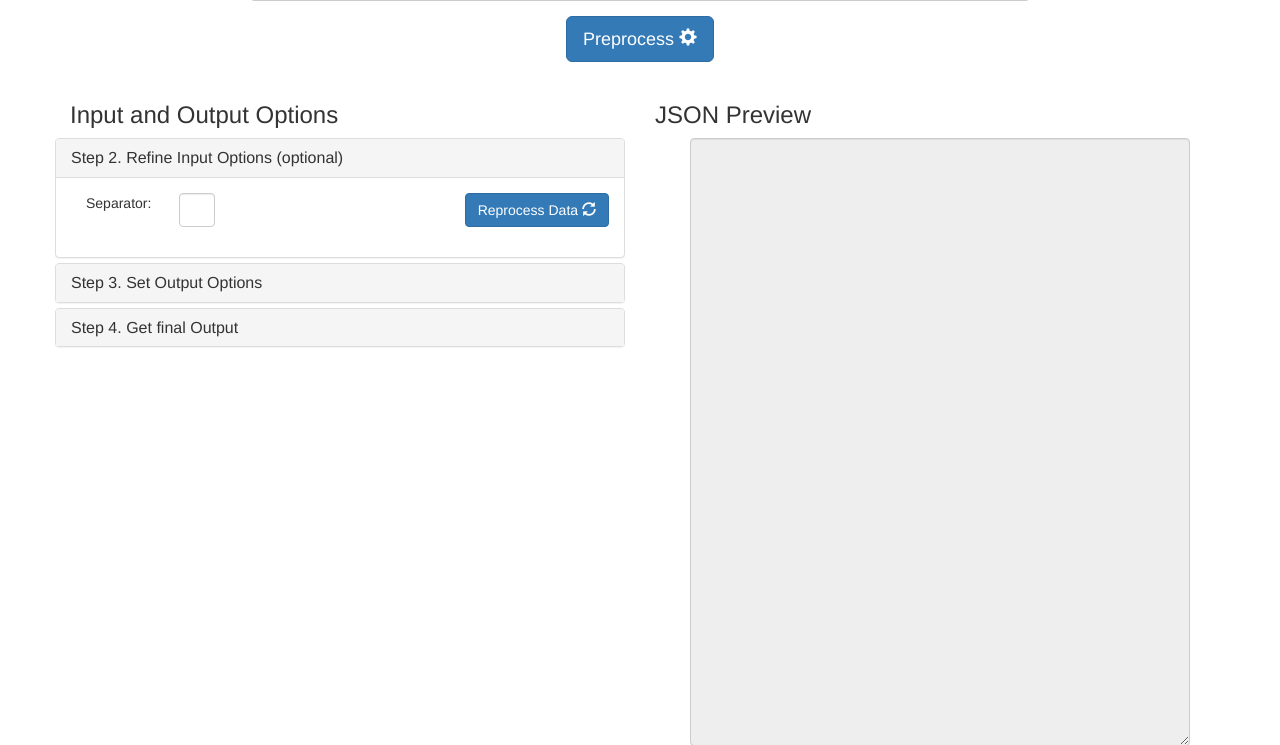
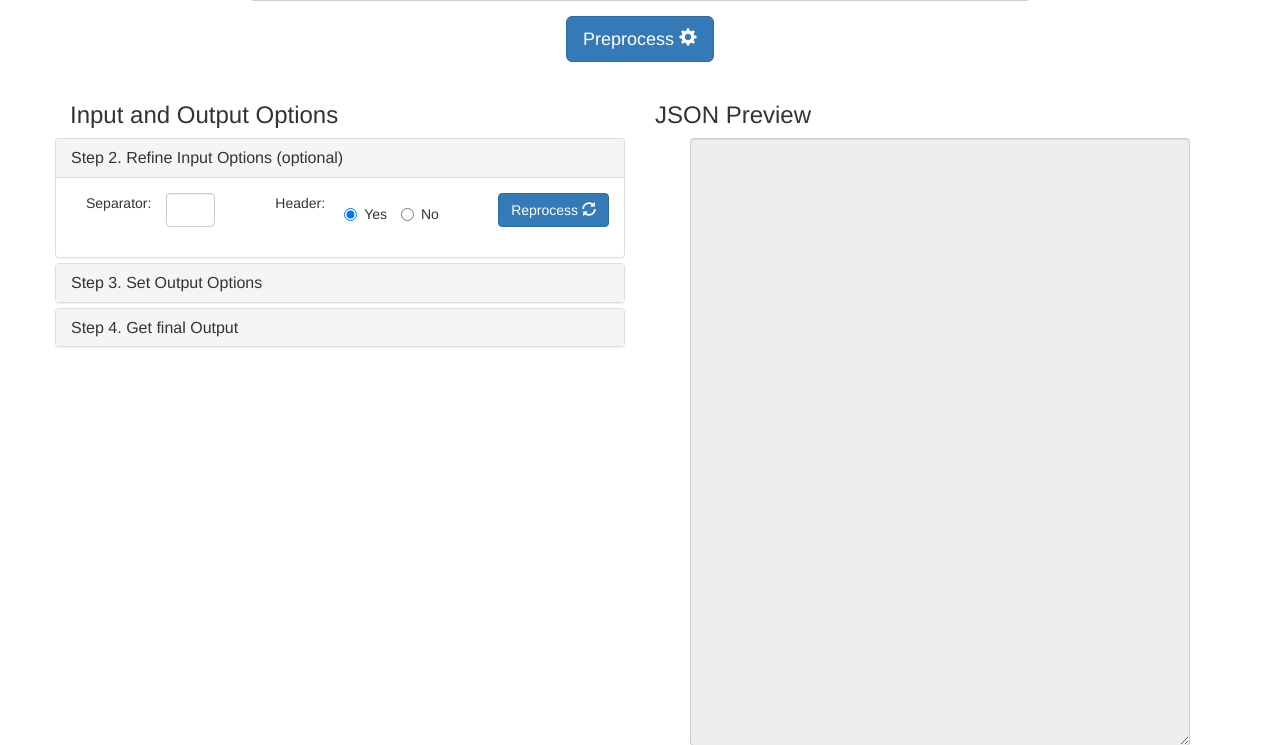
Before and after one commit to vladimiriii/jsonify-it, a Flask app: page / in a window 1280 px wide. Shown: the part 601-1346 px from the top of the page. Run offline with Flask 2, Linux system fonts and the light colour scheme; some libraries are stand-ins or nearby versions.

Commit message:
Added option to specify header row

```diff
--- a/app/static/js/page-functionality.js
+++ b/app/static/js/page-functionality.js
@@ -1,6 +1,5 @@
 // Universal Values
 var buttonsForRefresh = ["indexCol", "groupBy", "sumField", "avgField"];
-var fieldLabels = ["csv_sep", "index_col", "base_structure", "wrapper", "group_by", "root_node", "child_field", "sum_field", "sum_field_name", "avg_field", "avg_field_name", "preview", "file_or_input"];
 
 $(document).ready(function(){
 
@@ -13,7 +12,7 @@ $(document).ready(function(){
 		detectSep(CSVData);
 
 		// Get the parameters
-		var url = getParams();
+		var url = getParams(preview=true);
 
 		// Process the data
 		var postTo = "#preview"
@@ -33,7 +32,7 @@ $(document).ready(function(){
 		var CSVData = getData();
 
 		// Get the parameters
-		var url = getParams();
+		var url = getParams(preview=true);
 
 		// Process the data
 		var postTo = "#preview"
@@ -50,7 +49,7 @@ $(document).ready(function(){
 		var CSVData = getData();
 
 		// Get the parameters
-		var url = getParams();
+		var url = getParams(preview=true);
 
 		// Update Preview Window
 		var postTo = "#preview"
@@ -64,7 +63,7 @@ $(document).ready(function(){
 		var CSVData = getData();
 
 		// Get the parameters
-		var url = getParams();
+		var url = getParams(preview=false);
 
 		// Output Data to Final window
 		var postTo = "#finalOutput"
@@ -137,25 +136,29 @@ function getRadioVal(form) {
 /*-------------------------------------
 Get parameters from the HTML form
 -------------------------------------*/
-function getParams() {
+function getParams(preview) {
 
-	// Get parameters
+	var file_or_input = "input";
+
+	// Text fields
 	var csvSep = document.getElementById('csvSep').value;
+	var rootNode = document.getElementById('root-node').value;
+	var ChildField = document.getElementById('nest-key').value;
+	var avgFieldName = document.getElementById('avgFieldName').value;
+	var sumFieldName = document.getElementById('sumFieldName').value;
+
+	// Radio buttons
 	var indexCol = getRadioVal('indexCol');
+	var headerSel = getRadioVal('headerSel');
 	var baseStructure = getRadioVal('baseStr');
 	var wrapperSel = getRadioVal('wrapperSel');
 	var groupBy = getRadioVal('groupBy');
-	var rootNode = document.getElementById('root-node').value;
-	var ChildField = document.getElementById('nest-key').value;
 	var sumField = getRadioVal('sumField');
-	var sumFieldName = document.getElementById('sumFieldName').value;
 	var avgField = getRadioVal('avgField');
-	var avgFieldName = document.getElementById('avgFieldName').value;
-	var preview = true;
-	var file_or_input = "input";
 
 	// Generate URL
-	var allFields = [csvSep, indexCol, baseStructure, wrapperSel, groupBy, rootNode, ChildField, sumField, sumFieldName, avgField, avgFieldName, preview, file_or_input];
+	var allFields = [csvSep, indexCol, headerSel, baseStructure, wrapperSel, groupBy, rootNode, ChildField, sumField, sumFieldName, avgField, avgFieldName, preview, file_or_input];
+	var fieldLabels = ["csv_sep", "index_col", "header_sel", "base_structure", "wrapper", "group_by", "root_node", "child_field", "sum_field", "sum_field_name", "avg_field", "avg_field_name", "preview", "file_or_input"];
 	urlParams = "";
 	joinChar = "";
 	for (var i in allFields) {
@@ -180,12 +183,14 @@ Populate Dropdown Boxes
 function populateDropdowns(data, button) {
 
 	// Get values
+	var headerSel = getRadioVal('headerSel');
 	var csvSep = document.getElementById('csvSep').value;
 	var rows = data.split(/\n|\r/);
 	var options = rows[0].split(csvSep);
+
 	options.unshift("None");
+
 	var nameText = button.concat("1");
-
 	// Get ID and empty old values
 	var select = document.getElementById(button);
 	while (select.firstChild) {
@@ -194,8 +199,13 @@ function populateDropdowns(data, button) {
 
 	// Loop through options
 	for(var i = 0; i < options.length; i++) {
-		//Get info
-	    var opt = options[i];
+
+		// If no header, replace with generic values
+		if(headerSel == 'true'){
+	    	var opt = options[i];
+		} else{
+			var opt = String(i-1);
+		}
 		var labelText = nameText.concat("_", String(i));
 
 		// Create elements
@@ -207,14 +217,16 @@ function populateDropdowns(data, button) {
 		input.type = "radio";
 		input.id = labelText;
 		input.name = nameText;
-		if (opt == "None") {
+		if (i == 0) {
 			input.value = "";
 			input.checked = true;
+			$(label).append("None");
 		} else {
 			input.value = opt;
+			$(label).append(opt);
 			}
 		label.htmlFor = labelText;
-		$(label).append(opt);
+
 
 		// Append nested objects
 		li.appendChild(input);
--- a/app/templates/index.html
+++ b/app/templates/index.html
@@ -60,19 +60,28 @@
 							<!-- Input Options -->
 							<div class="row">
 								<div class="col-lg-4">
-									<div class="col-lg-7">
+									<div class="col-lg-6">
 										<p>Separator:</p>
 									</div>
-									<div class="col-lg-5">
+									<div class="col-lg-6">
 										<div class="form-group">
 											<input type="text" class="form-control text-center" id="csvSep">
 										</div>
 									</div>
 								</div>
-								<div class="col-lg-2">
+								<div class="col-lg-5">
+									<div class="col-lg-4 text-left">
+										<p>Header:</p>
+									</div>
+									<div class="col-lg-8">
+										<div class="radio" id="headerSel">
+											<label class="radio-inline"><input type="radio" name="header" value="true" checked>Yes</label>
+										  	<label class="radio-inline"><input type="radio" name="header" value="false">No</label>
+										</div>
+									</div>
 								</div>
-								<div class="col-lg-6 text-right">
-									<button type="button" class="btn btn-primary" id="reprocessData">Reprocess Data
+								<div class="col-lg-3 text-right">
+									<button type="button" class="btn btn-primary" id="reprocessData">Reprocess
 										<span class="glyphicon glyphicon-refresh" aria-hidden="true"></span>
 									</button>
 								</div>
```
Also changed, not shown: app/lib/CSVtoJSON.py (+12 -5 lines).
